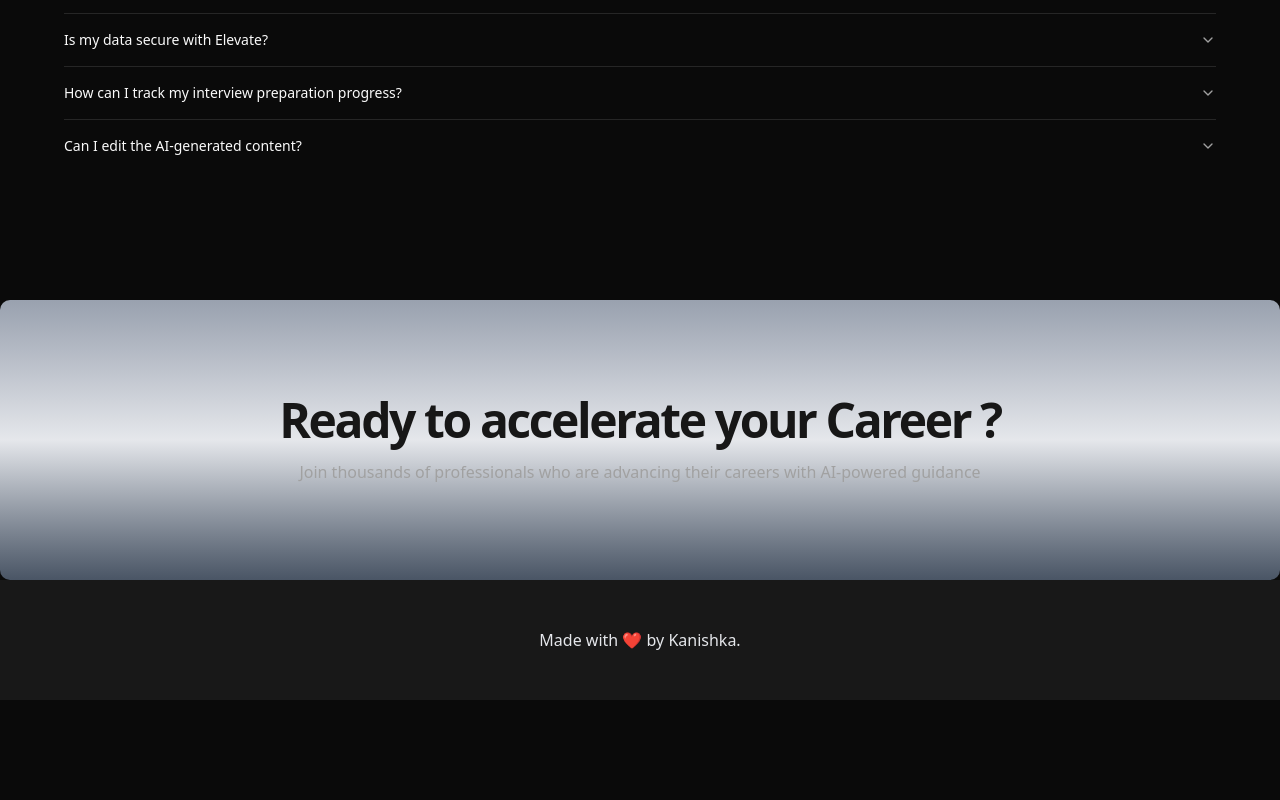
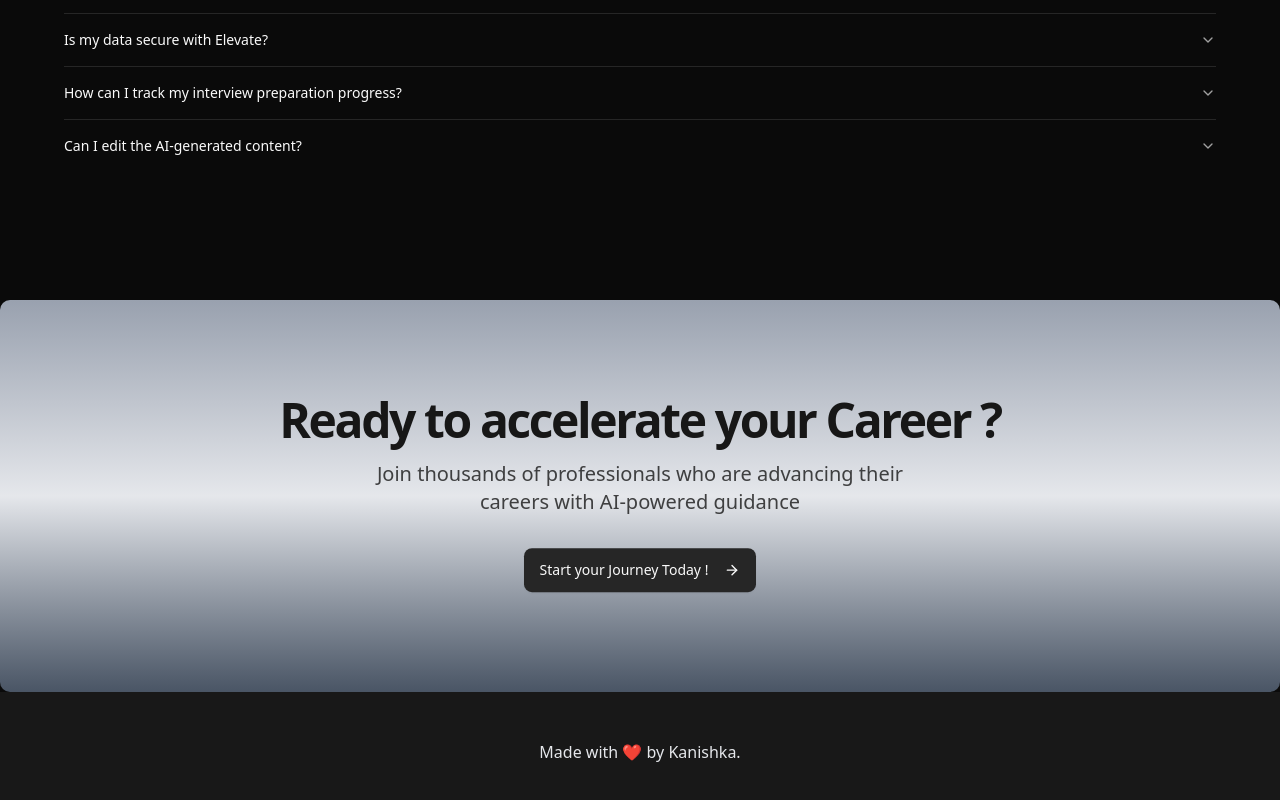
Before and after one commit to kanishkadz/elevate, a Next.js app: page / in a window 1280 px wide. Shown: the part 3708-4508 px from the top of the page. Before the commit the page ends 4408 px from the top, so only its background shows below. Built offline with nearby package versions, Linux system fonts and the light colour scheme; no server answers.

Commit message:
Update page.jsx

```diff
--- a/app/page.jsx
+++ b/app/page.jsx
@@ -6,6 +6,9 @@ import { testimonial } from "@/data/industries";
 import Image from "next/image";
 import { faqs } from "@/data/faq";
 import { Accordion, AccordionContent, AccordionItem, AccordionTrigger, } from "@/components/ui/accordion"
+import Link from "next/link";
+import { Button } from "@/components/ui/button";
+import { ArrowRight } from "lucide-react";
 
 
 export default function Home() {
@@ -149,7 +152,12 @@ export default function Home() {
         <div className="mx-auto py-24 gradient rounded-lg">
           <div className="flex flex-col items-center justify-center space-y-4 text-center max-w-3xl mx-auto">
             <h2 className="text-3xl font-bold tracking-tighter text-primary-foreground sm:text-4xl md:text-5xl">Ready to accelerate your Career ?</h2>
-            <p className="text-muted-foreground">Join thousands of professionals who are advancing their careers with AI-powered guidance</p>
+            <p className="mx-auto max-w-[600px] text-primary-foreground/80 md:text-xl">Join thousands of professionals who are advancing their careers with AI-powered guidance</p>
+            <Link href='/dashboard' passHref>
+              <Button size="lg" variant="secondary" className="h-11 mt-5 animate-bounce">
+                Start your Journey Today ! <ArrowRight className="ml-2 h-4 w-4"/>
+              </Button>
+            </Link>
           </div>
         </div>
       </section>
```
